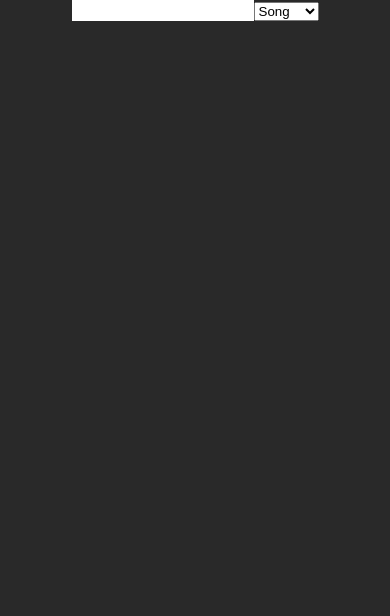
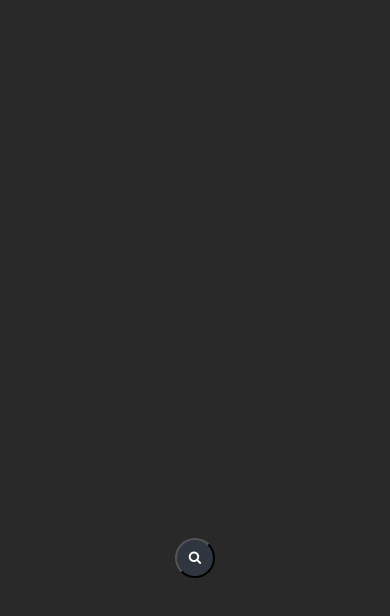
Before and after one commit to KeshawnSharper/Music-Player, a React (Create React App) app in the folder fe/: page /home in a window 390 px wide. Shown: the top 616 px of the page. Built offline with nearby package versions, Linux system fonts and the light colour scheme.

Commit message:
Search functionality and design

```diff
--- a/fe/package.json
+++ b/fe/package.json
@@ -20,6 +20,7 @@
     "redux": "^4.1.0",
     "redux-logger": "^3.0.6",
     "redux-thunk": "^2.3.0",
+    "sass": "^1.35.2",
     "web-vitals": "^1.0.1"
   },
   "scripts": {
--- /dev/null
+++ b/fe/src/Components/Home/Search/Search.css
@@ -0,0 +1,58 @@
+.searchBox {
+    position: absolute;
+    top: 40%;
+    left: 50%;
+    transform:  translate(-50%,50%);
+    height: 40px;
+    border-radius: 40px;
+    padding-right: 25px;
+	padding-left: 25px;
+	padding-bottom: 100px;
+	padding-top: 100px;
+
+
+}
+
+.searchBox:hover > .searchInput {
+    width: 240px;
+    padding: 0 6px;
+}
+
+.searchBox:hover > .searchButton {
+  background: white;
+  color : #2f3640;
+}
+
+.searchButton {
+    color: white;
+    float: right;
+    width: 40px;
+    height: 40px;
+    border-radius: 50%;
+    background: #2f3640;
+    display: flex;
+    justify-content: center;
+    align-items: center;
+    transition: 0.4s;
+}
+
+.searchInput {
+    border:none;
+    background: none;
+    outline:none;
+    float:left;
+    padding: 0;
+    color: white;
+    font-size: 16px;
+    transition: 0.4s;
+    /* line-height: 40px; */
+    width: 0px;
+
+}
+
+@media screen and (max-width: 620px) {
+.searchBox:hover > .searchInput {
+    width: 150px;
+    padding: 0 6px;
+}
+}
--- a/fe/src/Components/Home/Search/Search.js
+++ b/fe/src/Components/Home/Search/Search.js
@@ -1,17 +1,27 @@
 import React,{useState} from "react"
-
+import "./Search.css"
 const Search = props => {
     const {handleChange,value} = props
 return (
 <>
 <form>
-    <input value={value.name} name="name" onChange={e => handleChange(e)} />
-    <select id="cars" name="type" onChange={e => handleChange(e)}>
+<div class="searchBox">
+
+
+<input class="searchInput"type="text" placeholder="Search" value={value.name} name="name" onChange={e => handleChange(e)} />
+<button class="searchButton" href="#">
+<i class="fa fa-search" aria-hidden="true"></i>
+</button>
+<select class="searchInput" name="type" onChange={e => handleChange(e)}>
     <option value="song">Song</option>
     <option value="artist">Artist</option>
     <option value="album">Album</option>
     <option value="playlist">Playlist</option>
   </select>
+</div>
+
+
+
 </form>
 </>
 )
```
Also changed, not shown: 1 other file (tests, documents, lock files or other folders).
